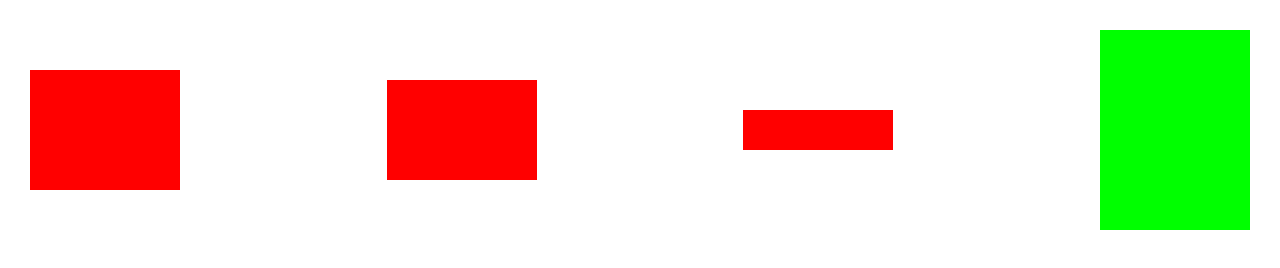
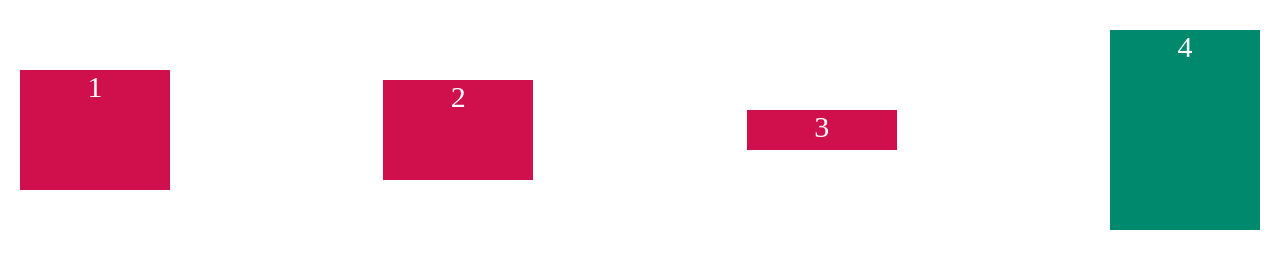
Before and after one commit to acfasj/IFE2017, a plain HTML site: page weiwei-school/task_10/index.html in a window 1280 px wide. Drawn offline with Linux system fonts and the light colour scheme.

Commit message:
update weiwei task 10

```diff
--- a/weiwei-school/task_10/index.html
+++ b/weiwei-school/task_10/index.html
@@ -19,9 +19,13 @@
 	.container div {
 		width: 150px;
 		height: 120px;
-		margin: 10px;
+		margin: 10px 0;
 		flex-shrink: 0;
-		background-color: #f00;
+
+		font-size: 30px;
+		text-align: center;
+		color: #fff;
+		background-color: #d0104c;
 	}
 
 	.container .item2 {
@@ -34,14 +38,13 @@
 
 	.container .item4 {
 		height: 200px;
-		background-color: #0f0;
+		background-color: #00896c;
 	}
 
 	@media screen and (max-width: 640px) {
 		.container {
 			align-items: flex-start;
 			flex-wrap: wrap;
-			min-width: 580px;
 		}
 
 		.container .item4 {
@@ -52,10 +55,10 @@
 </head>
 <body>
 <div class="container">
-	<div class="item1"></div>
-	<div class="item2"></div>
-	<div class="item3"></div>
-	<div class="item4"></div>
+	<div class="item1">1</div>
+	<div class="item2">2</div>
+	<div class="item3">3</div>
+	<div class="item4">4</div>
 </div>
 </body>
 </html>
```
